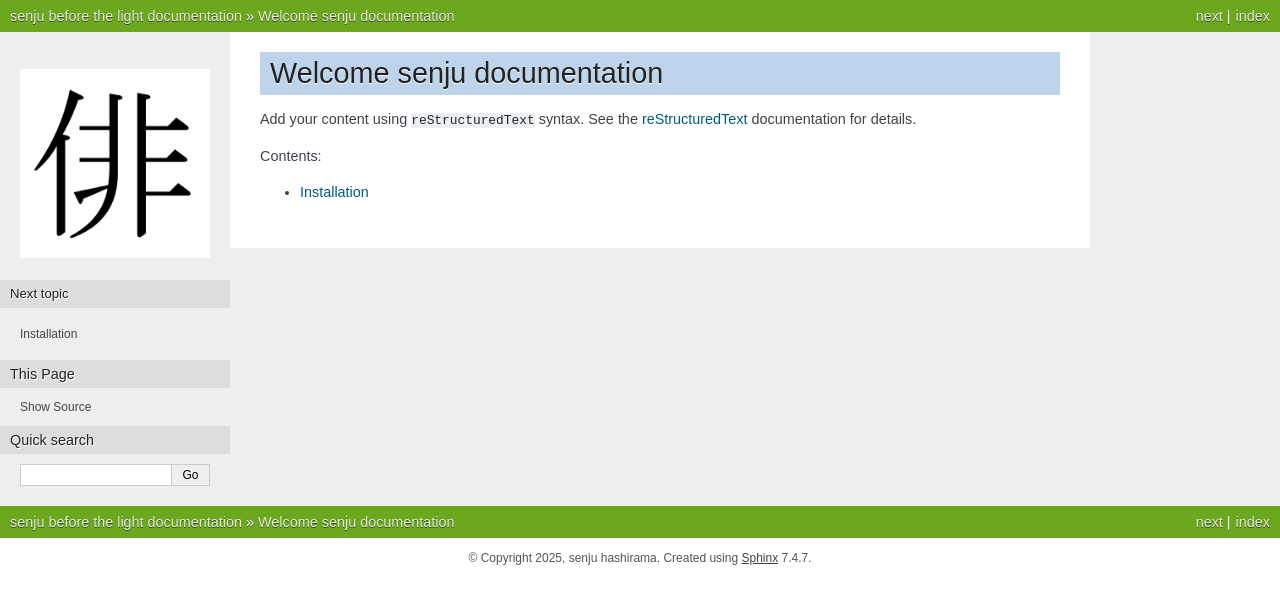
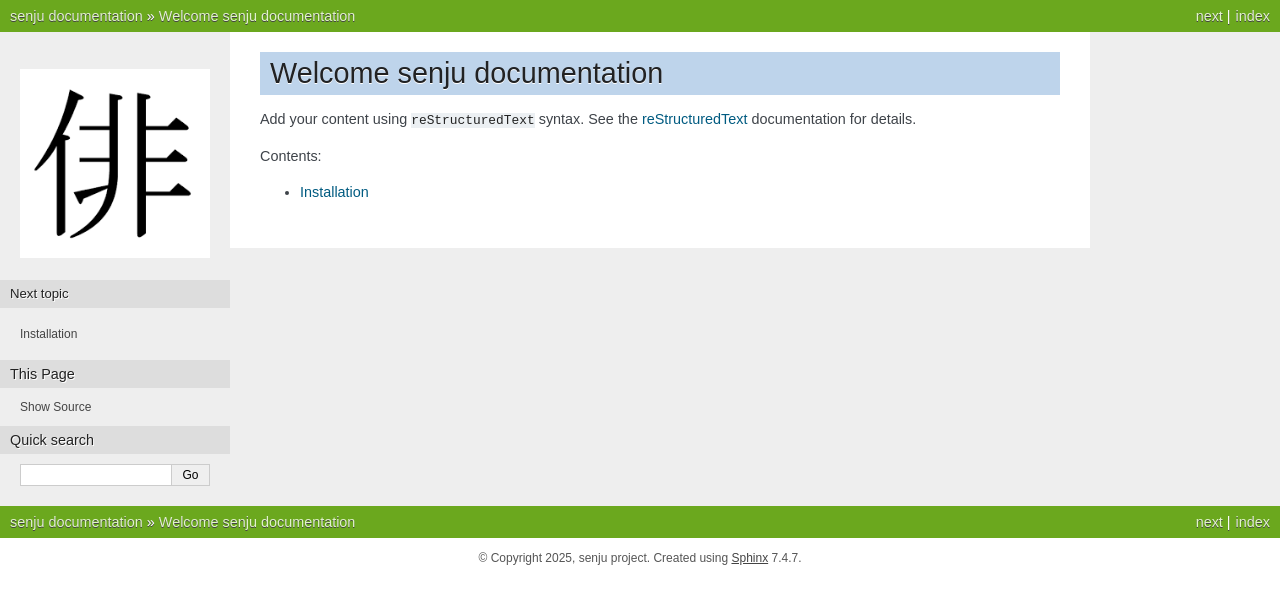
Before and after one commit to senju1337/senju, a Sphinx documentation site: the page built from docs/source/index.rst, in a window 1280 px wide. Shown: the top 604 px of the page. Built offline with Sphinx 7.4.7, drawn with Linux system fonts in a browser that asks for light colours; pages that are not in the unit, such as notebooks, are missing from menus.

Commit message:
chore: update sphinx conf for authors and copyright
Refs: OPS-92

```diff
--- a/docs/source/conf.py
+++ b/docs/source/conf.py
@@ -13,9 +13,9 @@ import sys
 sys.path.insert(0, os.path.abspath("../../senju"))
 
 project = 'senju'
-copyright = '2025, senju hashirama'
-author = 'senju hashirama'
-release = 'before the light'
+copyright = '2025, senju project'
+author = 'senju project'
+# release = ''
 # -- General configuration ---------------------------------------------------
 # https://www.sphinx-doc.org/en/master/usage/configuration.html#general-configuration
 
```
